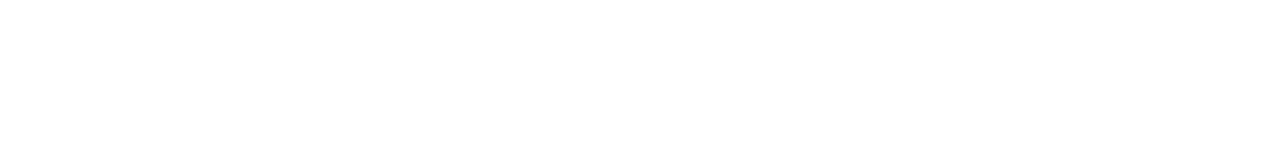
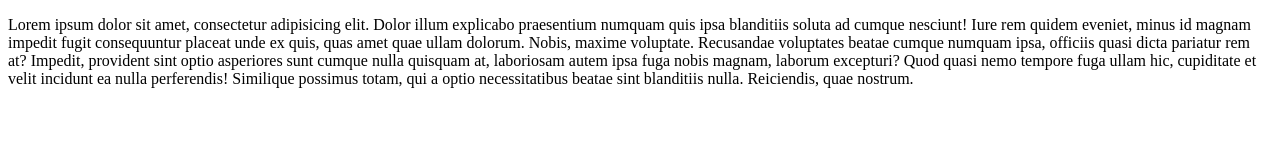
Before and after one commit to jissan-420/my-third-project, a plain HTML site: page index.html in a window 1280 px wide. Drawn offline with Linux system fonts and the light colour scheme.

Commit message:
add neew

```diff
--- a/index.html
+++ b/index.html
@@ -7,6 +7,6 @@
     <title>my first github demo</title>
 </head>
 <body>
-
+    <p>Lorem ipsum dolor sit amet, consectetur adipisicing elit. Dolor illum explicabo praesentium numquam quis ipsa blanditiis soluta ad cumque nesciunt! Iure rem quidem eveniet, minus id magnam impedit fugit consequuntur placeat unde ex quis, quas amet quae ullam dolorum. Nobis, maxime voluptate. Recusandae voluptates beatae cumque numquam ipsa, officiis quasi dicta pariatur rem at? Impedit, provident sint optio asperiores sunt cumque nulla quisquam at, laboriosam autem ipsa fuga nobis magnam, laborum excepturi? Quod quasi nemo tempore fuga ullam hic, cupiditate et velit incidunt ea nulla perferendis! Similique possimus totam, qui a optio necessitatibus beatae sint blanditiis nulla. Reiciendis, quae nostrum.</p>
 </body>
 </html>
```
